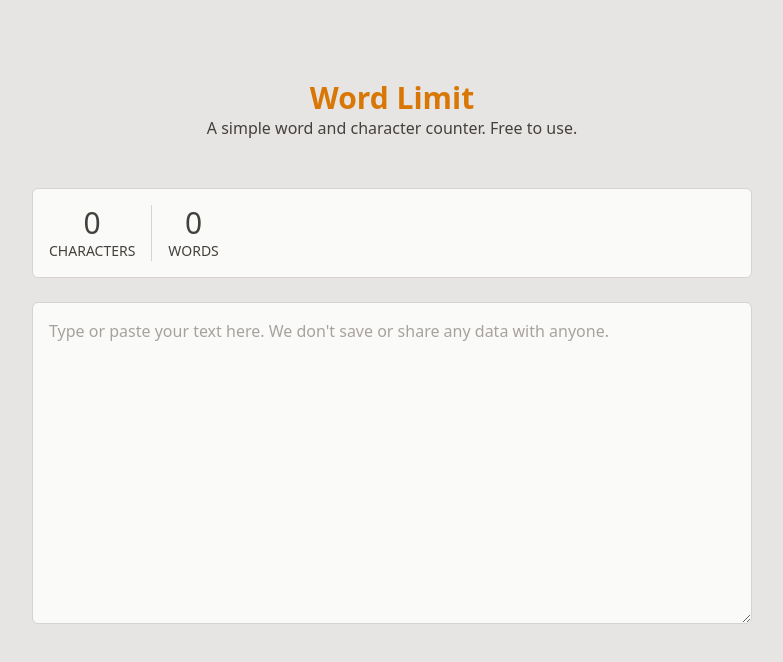
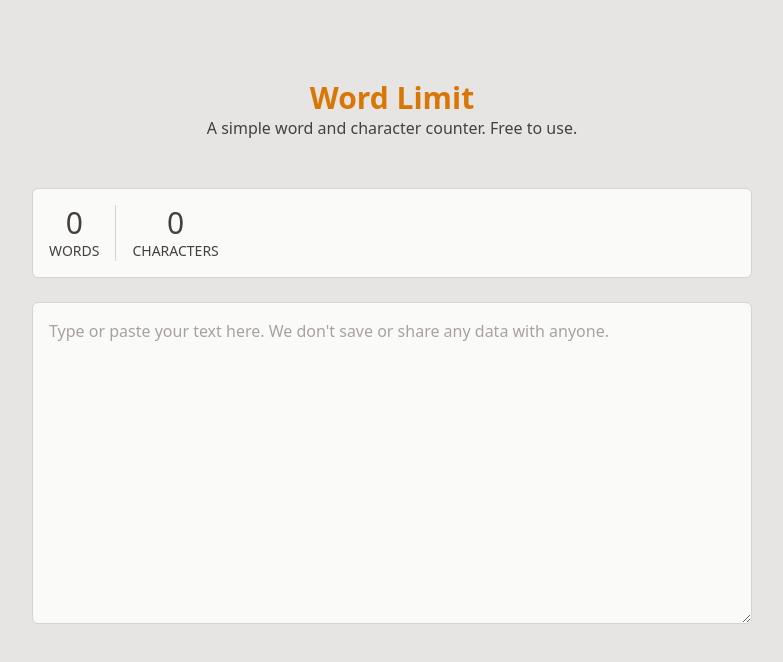
Before and after one commit to architchandra/count-my-words, a React (Create React App) app: page / in a window 1280 px wide. Shown: the top 662 px of the page, without its empty margins (248-1031 px from the left). Built offline with nearby package versions, Linux system fonts and the light colour scheme.

Commit message:
Show word count as the first result

```diff
--- a/src/components/Results.js
+++ b/src/components/Results.js
@@ -7,11 +7,11 @@
   }
 
   const resultsList = [{
+    label: 'words',
+    count: getWordCount(text),
+  },{
     label: 'characters',
     count: getCharCount(text),
-  },{
-    label: 'words',
-    count: getWordCount(text),
   }];
 
   return (
```
